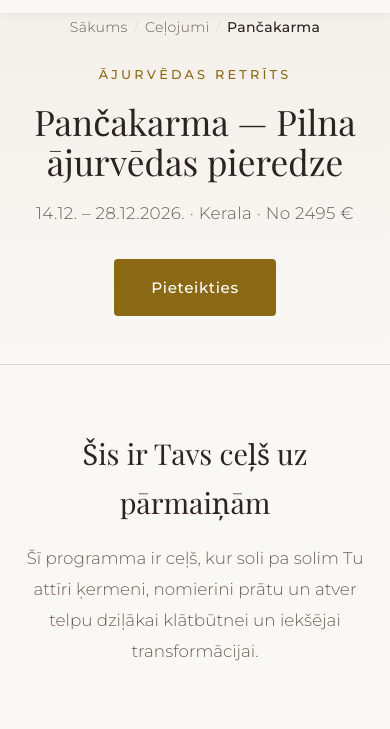
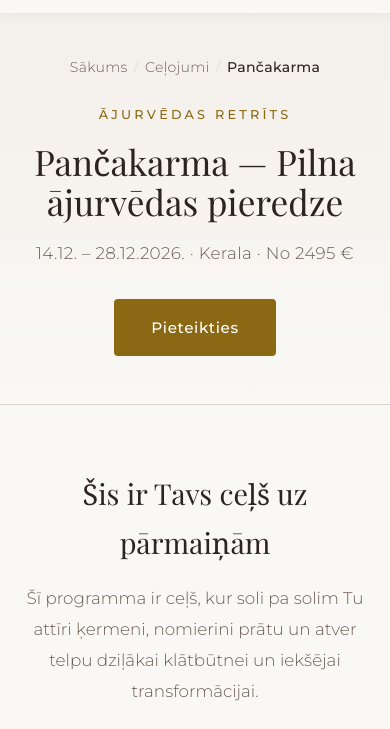
Before and after one commit to crcknaka/yatra, an Eleventy site: page src/pancakarma.njk in a window 390 px wide. Shown: the part 115-844 px from the top of the page. Built offline with nearby package versions, Linux system fonts and the light colour scheme; Eleventy itself is replaced by a stand-in of ours; files that its build step writes are made by us from their sources; a script that the page names is missing; a web font is replaced by a local one.

Commit message:
Add padding to page header for improved layout consistency

```diff
--- a/css/style.css
+++ b/css/style.css
@@ -1542,6 +1542,8 @@ a:hover { color: var(--c-accent-hover); }
     color: var(--c-white);
     border-color: var(--c-accent);
   }
+
+  .page-header { padding-top: 10.5rem; }
 
   .modal { padding: 1rem .6rem; }
   .modal__content { padding: 2rem 1.3rem 1.5rem; }
```
